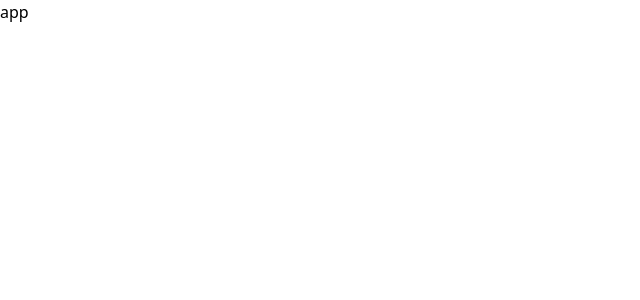
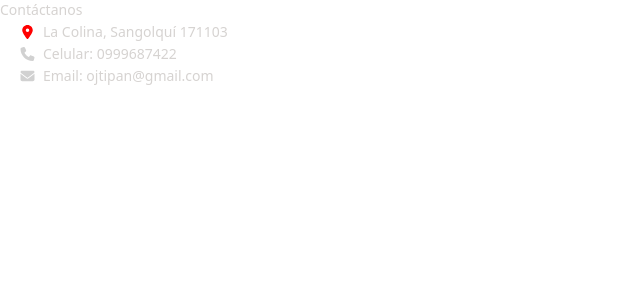
Before and after one commit to WEB-Club-Software/Pagina-Web-RECMIL-ECUADOR, a Next.js app: page / in a window 1280 px wide. Shown: the top 300 px of the page, without its empty margins (0-640 px from the left). Built offline with nearby package versions, Linux system fonts and the light colour scheme.

Commit message:
ImageContainerCreated (#10)

```diff
--- a/src/app/page.tsx
+++ b/src/app/page.tsx
@@ -1,12 +1,10 @@
+import Contact from "@/components/molecules/Contact"
+import { faFacebook } from "@fortawesome/free-brands-svg-icons"
+import { faLandmark } from "@fortawesome/free-solid-svg-icons"
 
 
 export default function Page() {
 
-  return <h1>
-
-    app
-
-
-  </h1>
-
+  const opc: string[]=['home','about us']
+  return <Contact />
 }
--- /dev/null
+++ b/src/components/atoms/PhoneNumber.tsx
@@ -0,0 +1,25 @@
+import React from 'react';
+import { SizeProps } from '@/interface/misc.interrfaces';
+import {FC} from 'react'
+import { FontAwesomeIcon, FontAwesomeIconProps } from '@fortawesome/react-fontawesome';
+import { IconProp } from '@fortawesome/fontawesome-svg-core';
+
+
+interface baseProps {
+    icon: IconProp;
+    text: String;
+    color: string;
+}
+
+type Props = baseProps & SizeProps;
+
+const PhoneNumber: FC<Props> = ({icon,color,width,height,size,text}) => {
+    return (
+        <div className='flex flex-row gap-2 items-center m-0.5 ml-5'>
+            <FontAwesomeIcon style={{color: color}} icon={icon} width={width || size} height={height || size}/>
+            <span className='text-stone-300'>{text}</span>
+        </div>
+    );
+};
+
+export default PhoneNumber;
--- /dev/null
+++ b/src/components/atoms/SocialMediaImage.tsx
@@ -0,0 +1,23 @@
+import { SizeProps } from '@/interface/misc.interrfaces';
+import React from 'react';
+import {FC} from 'react'
+import { FontAwesomeIcon, FontAwesomeIconProps } from '@fortawesome/react-fontawesome';
+import { IconProp } from '@fortawesome/fontawesome-svg-core';
+
+interface baseProps {
+    icon: IconProp;
+    alt: string;
+    color: string;
+}
+
+type Props = baseProps & SizeProps;
+
+const ImageContainer: FC<Props> = ({icon,color, alt,width,height,size}) => {
+    return (
+       <a href='' className='flex items-center justify-center bg-white p-1 m-0'>
+        <FontAwesomeIcon style={{color: color}} icon={icon} width={width || size} height={height || size}/>
+       </a>
+    );
+};
+
+export default ImageContainer;
--- /dev/null
+++ b/src/components/molecules/Contact.tsx
@@ -0,0 +1,18 @@
+import React from 'react';
+import PhoneNumber from "../atoms/PhoneNumber";
+import { faPhone, faEnvelope, faLocationDot} from '@fortawesome/free-solid-svg-icons';
+import { FontAwesomeIcon, FontAwesomeIconProps } from '@fortawesome/react-fontawesome';
+import { IconProp } from '@fortawesome/fontawesome-svg-core';
+
+const Contact = () => {
+    return (
+        <div className='font-normal text-sm'>
+            <span className='text-stone-300'>Contáctanos</span>
+            <PhoneNumber color={"#ff0000"} icon={faLocationDot} size={15} text={"La Colina, Sangolquí 171103"}/>
+            <PhoneNumber color={"#d1d1d1"} icon={faPhone} size={15} text={"Celular: 0999687422"}/>
+            <PhoneNumber color={"#d1d1d1"} icon={faEnvelope} size={15} text={"Email: ojtipan@gmail.com"}/>
+        </div>
+    );
+};
+
+export default Contact;
--- /dev/null
+++ b/src/components/molecules/Media.tsx
@@ -0,0 +1,20 @@
+import React from 'react';
+import SocialMediaImage from "../atoms/SocialMediaImage";
+import { FontAwesomeIcon, FontAwesomeIconProps } from '@fortawesome/react-fontawesome';
+import { faSquareFacebook } from '@fortawesome/free-brands-svg-icons';
+import { faYoutube } from '@fortawesome/free-brands-svg-icons';
+import { faInstagram } from '@fortawesome/free-brands-svg-icons';
+import { faTiktok } from '@fortawesome/free-brands-svg-icons';
+
+const Media = () => {
+    return (
+        <div className='flex flex-row gap-3'>
+            <SocialMediaImage color={"#c4302b"} icon={faYoutube} alt={"Youtube"} width={60} height={60}/>
+            <SocialMediaImage color={"#d5303e"} icon={faInstagram} alt={"Instagram"} width={60} height={60}/>
+            <SocialMediaImage color={"#3b5998"} icon={faSquareFacebook} alt={"Facebook"} width={60} height={60}/>
+            <SocialMediaImage color={"#fffff"} icon={faTiktok} alt={"TikTok"} width={60} height={60}/>
+        </div>
+    );
+};
+
+export default Media;
--- /dev/null
+++ b/src/components/organism/Footer.tsx
@@ -0,0 +1,14 @@
+import React from 'react';
+import Contact from '../molecules/Contact';
+import Media from '../molecules/Media';
+
+const Footer = () => {
+    return (
+        <div className='flex flex-row items-center py-3 justify-around w-full bg-neutral-600'>
+            <Contact/>
+            <Media/>
+        </div>
+    );
+};
+
+export default Footer;
```
Also changed, not shown: 1 other file (tests, documents, lock files or other folders).
